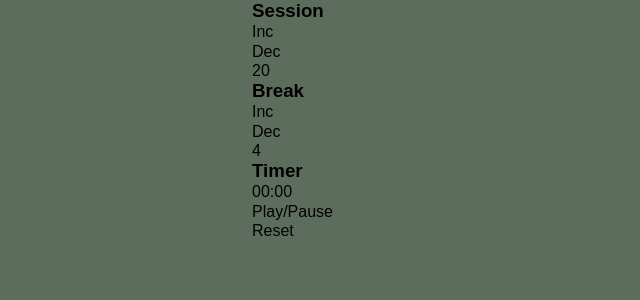
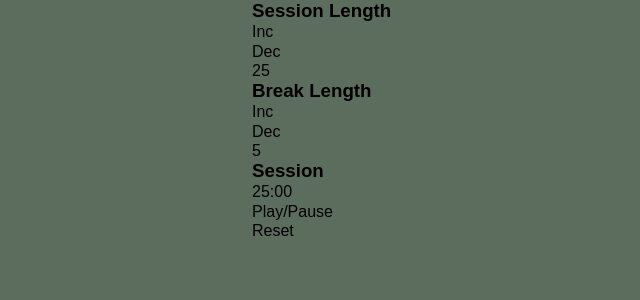
Before and after one commit to juanb86/pomodoro_clock, a React (Create React App) app: page / in a window 1280 px wide. Shown: the top 300 px of the page, without its empty margins (68-708 px from the left). Built offline with nearby package versions, Linux system fonts and the light colour scheme.

Commit message:
Implement basic timer

```diff
--- a/src/index.jsx
+++ b/src/index.jsx
@@ -1,31 +1,115 @@
 import React from "react";
 import ReactDOM from "react-dom";
 import "./index.css";
+
+function Session(props) {
+  return (
+    <div id="session">
+      <h3 id="session-label">Session Length</h3>
+      <div id="session-increment" onClick={props.handleClick}>
+        Inc
+      </div>
+      <div id="session-decrement" onClick={props.handleClick}>
+        Dec
+      </div>
+      <div id="session-length">{props.sessionL}</div>
+    </div>
+  );
+}
+
+function Break(props) {
+  return (
+    <div id="break">
+      <h3 id="break-label">Break Length</h3>
+      <div id="break-increment" onClick={props.handleClick}>
+        Inc
+      </div>
+      <div id="break-decrement" onClick={props.handleClick}>
+        Dec
+      </div>
+      <div id="break-length">{props.breakL}</div>
+    </div>
+  );
+}
+
+function Time(props) {
+  return (
+    <div id="time">
+      <h3 id="timer-label">{props.fase}</h3>
+      <div id="time-left">{props.time}</div>
+      <div id="start_stop" onClick={props.updateTime}>
+        Play/Pause
+      </div>
+      <div id="reset" onClick={props.handleClick}>
+        Reset
+      </div>
+    </div>
+  );
+}
+
+function segToTime(s) {
+  const min = Math.floor(s / 60);
+  const seg = s % 60;
+  return seg < 10 ? min + ":0" + seg : min + ":" + seg;
+}
+
+function timeToSeg(time) {
+  let min = Number(time.splice(0, 2));
+  let seg = Number(time.splice(3));
+  return min * 60 + seg;
+}
 
 class PomodoroClock extends React.Component {
   constructor(props) {
     super(props);
     this.state = {
-      time: "00:00",
-      sessionL: 20,
-      breakL: 4,
+      time: 1500,
+      sessionL: 25,
+      breakL: 5,
+      running: false,
+      fase: "Session",
     };
+    this.updateTime = this.updateTime.bind(this);
     this.handleClick = this.handleClick.bind(this);
   }
 
+  updateTime() {
+    if (!this.state.running) {
+      this.setState({ running: true });
+      this.timerID = setInterval(() => this.tick(), 10);
+    } else {
+      this.setState({ running: false });
+      clearInterval(this.timerID);
+    }
+  }
+
+  tick() {
+    let { time, sessionL, breakL, running, fase } = this.state;
+    if (time > 0) {
+      this.setState({ time: time - 1 });
+    } else if (fase === "Session") {
+      this.setState({ time: breakL * 60, fase: "Break" });
+    } else if (fase === "Break") {
+      this.setState({ time: sessionL * 60, fase: "Session" });
+    }
+    console.log(fase);
+  }
+
   handleClick(e) {
-    let { time, sessionL, breakL } = this.state;
+    let { time, sessionL, breakL, running } = this.state;
     switch (e.target.id) {
       case "reset":
-        time = "00:00";
+        running = false;
+        clearInterval(this.timerID);
+        time = 1500;
         sessionL = 25;
         breakL = 5;
         break;
       case "session-increment":
-        sessionL < 60 && sessionL++;
+        sessionL < 60 && sessionL++ && (time = sessionL * 60);
         break;
       case "session-decrement":
-        sessionL > 1 && sessionL--;
+        sessionL > 1 && sessionL-- && (time = sessionL * 60);
         break;
       case "break-increment":
         breakL < 60 && breakL++;
@@ -34,42 +118,30 @@ class PomodoroClock extends React.Component {
         breakL > 1 && breakL--;
         break;
       default:
-        console.log("???");
+        console.log(e.target.id + " where you come from?");
     }
-    this.setState({ time: time, sessionL: sessionL, breakL: breakL });
+    this.setState({
+      time: time,
+      sessionL: sessionL,
+      breakL: breakL,
+      running: running,
+    });
   }
 
   render() {
     return (
       <div>
-        <div id="session">
-          <h3 id="session-label">Session</h3>
-          <div id="session-increment" onClick={this.handleClick}>
-            Inc
-          </div>
-          <div id="session-decrement" onClick={this.handleClick}>
-            Dec
-          </div>
-          <div id="session-length">{this.state.sessionL}</div>
-        </div>
-        <div id="break">
-          <h3 id="break-label">Break</h3>
-          <div id="break-increment" onClick={this.handleClick}>
-            Inc
-          </div>
-          <div id="break-decrement" onClick={this.handleClick}>
-            Dec
-          </div>
-          <div id="break-length">{this.state.breakL}</div>
-        </div>
-        <div id="time">
-          <h3 id="timer-label">Timer</h3>
-          <div id="time-left">{this.state.time}</div>
-          <div id="start_stop">Play/Pause</div>
-          <div id="reset" onClick={this.handleClick}>
-            Reset
-          </div>
-        </div>
+        <Session
+          sessionL={this.state.sessionL}
+          handleClick={this.handleClick}
+        />
+        <Break breakL={this.state.breakL} handleClick={this.handleClick} />
+        <Time
+          fase={this.state.fase}
+          time={segToTime(this.state.time)}
+          handleClick={this.handleClick}
+          updateTime={this.updateTime}
+        />
       </div>
     );
   }
```
